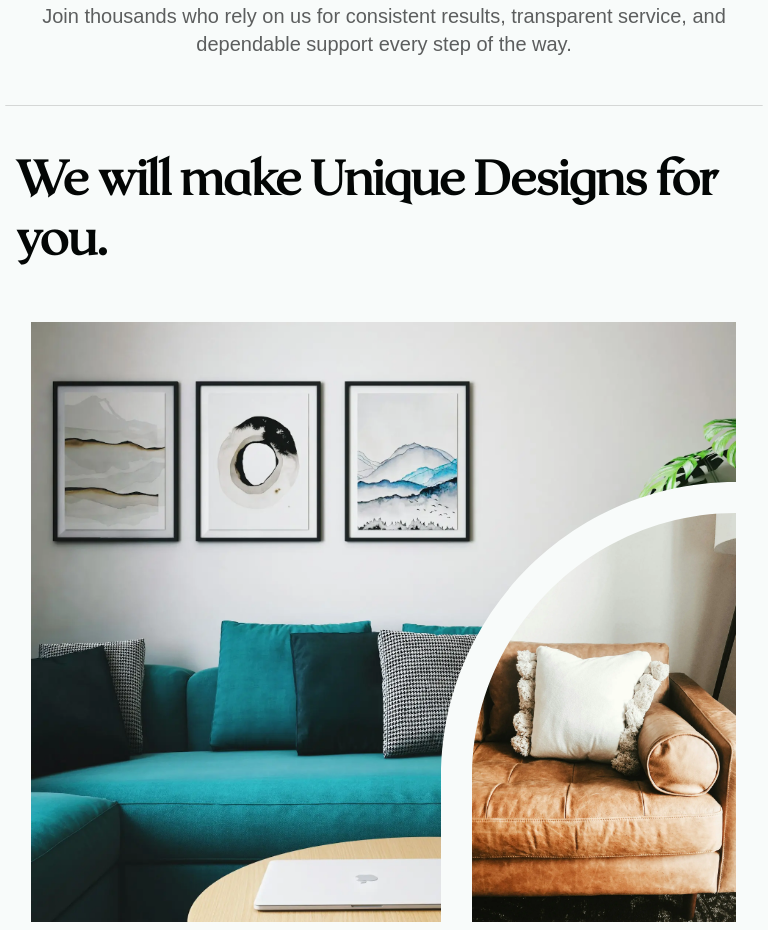
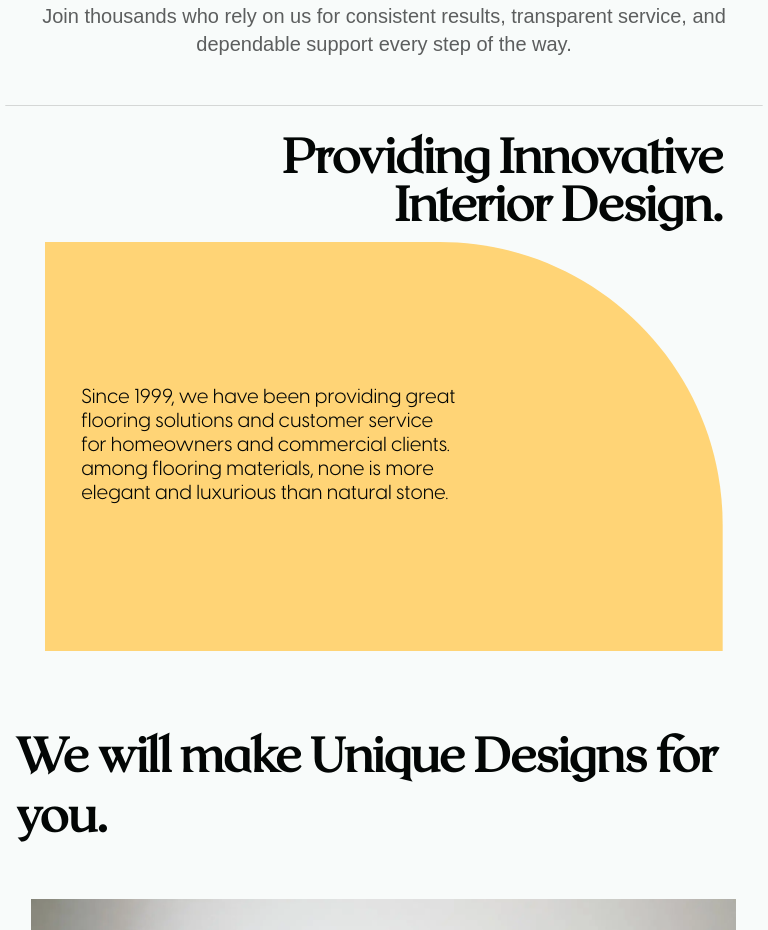
Before and after one commit to jane-ahone/interiorfirm-copy, a Next.js app: page / in a window 768 px wide. Shown: the part 2320-3250 px from the top of the page. Built offline with nearby package versions, Linux system fonts and the light colour scheme.

Commit message:
add dream section

```diff
--- a/src/app/page.tsx
+++ b/src/app/page.tsx
@@ -3,6 +3,7 @@ import DreamSpace from "@/components/organisms/DreamSpace/page";
 import ExperienceSection from "@/components/organisms/Experience/experience";
 import Feedback from "@/components/organisms/Feedback/page";
 import Hero from "@/components/organisms/Hero";
+import InnovativeSection from "@/components/organisms/Innovative/page";
 import Interior from "@/components/organisms/Interior/page";
 import Unique from "@/components/organisms/Unique/page";
 import Working from "@/components/organisms/Working/page";
@@ -13,7 +14,7 @@ export default function Home() {
       <Hero />
       <ExperienceSection />
       <DreamSpace />
-      {/* <InnovativeSection /> */}
+      <InnovativeSection />
       <Unique />
       <Interior />
       <Feedback />
--- a/src/components/organisms/Innovative/page.tsx
+++ b/src/components/organisms/Innovative/page.tsx
@@ -82,8 +82,6 @@ const InnovativeSection = () => {
 
       <svg
         xmlns="http://www.w3.org/2000/svg"
-        width="958"
-        height="578"
         viewBox="0 0 958 578"
         fill="none"
         className="shape-3"
--- a/src/components/organisms/Innovative/styles.css
+++ b/src/components/organisms/Innovative/styles.css
@@ -1,7 +1,6 @@
 .grid-section-inno {
   overflow: hidden;
   position: relative;
-  /* height: 200svh; */
   padding-bottom: 2rem;
   grid-column: 1 / -1;
   display: grid;
@@ -58,3 +57,71 @@
   bottom: 0;
   grid-column: 2/7;
 }
+@media (min-width: 0px) and (max-width: 1024px) {
+  .grid-section-inno {
+    grid-template-rows: auto auto;
+    row-gap: 1rem;
+  }
+  .shape-1,
+  .shape-2,
+  .horizontal-1-inno,
+  .horizontal-2-inno,
+  .long-line-0-inno {
+    display: none;
+  }
+  .title-inno {
+    grid-row: 1/2;
+  }
+  .shape-3 {
+    grid-column: 2/6;
+    margin: 0;
+    grid-row: 2/3;
+  }
+  .shape-3-text {
+    font-size: 2.5rem;
+    line-height: normal;
+    padding: 0;
+    grid-column: 2/5;
+    grid-row: 2/3;
+    align-self: center;
+  }
+
+  .title-int {
+    font-size: 3rem;
+    line-height: 1.25;
+    margin-bottom: 1.5rem;
+  }
+  .text-int {
+    font-size: 0.85rem;
+    line-height: 200%;
+    grid-column: 2/5;
+    grid-row: 1;
+    position: relative;
+    left: 0;
+    top: 1.5rem;
+  }
+}
+
+@media (min-width: 768px) and (max-width: 1024px) {
+  .shape-3-text {
+    font-size: 1.75rem;
+  }
+}
+
+@media (min-width: 600px) and (max-width: 768px) {
+  .shape-3-text {
+    font-size: 1.25rem;
+  }
+}
+
+@media (min-width: 475px) and (max-width: 600px) {
+  .shape-3-text {
+    font-size: 1rem;
+  }
+}
+
+@media (min-width: 0px) and (max-width: 475px) {
+  .shape-3-text {
+    font-size: 0.5rem;
+  }
+}
--- a/src/components/organisms/hero.css
+++ b/src/components/organisms/hero.css
@@ -102,9 +102,6 @@
   .container-grid {
     grid-template-columns: 0.2fr 1fr 1fr 1fr; /* 1 column on small screens */
   }
-  .grid-section-hero {
-    height: 60svh;
-  }
 }
 
 @media (min-width: 0px) and (max-width: 1024px) {
@@ -149,6 +146,9 @@
     font-size: 4rem;
     line-height: normal;
   }
+  .grid-section-hero {
+    height: 60svh;
+  }
 }
 @media (min-width: 1024px) and (max-width: 1440px) {
   .main-text {
```
